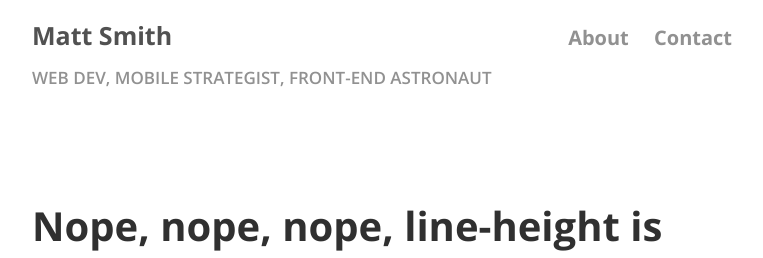
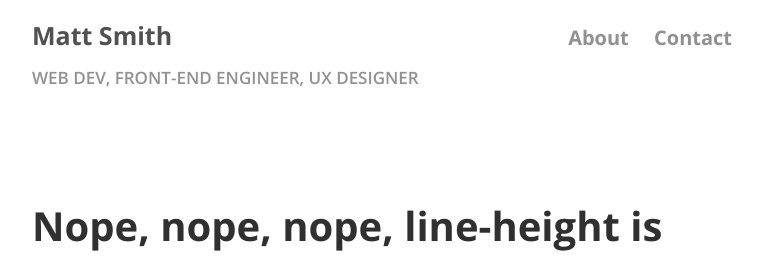
Before and after one commit to AllThingsSmitty/allthingssmitty.github.io, a Jekyll site: the page built from index.html, in a window 1280 px wide. Shown: the top 258 px of the page, without its empty margins (258-1021 px from the left). Built offline with Jekyll 4.4.1, drawn with Linux system fonts in a browser that asks for light colours; the list of posts is cut into pages by our own code; comment, search, counter and statistics services are not loaded.

Commit message:
Updated tagline

```diff
--- a/_layouts/default.html
+++ b/_layouts/default.html
@@ -24,7 +24,7 @@
             <li><a href="{{ site.baseurl }}/contact">Contact</a></li>
           </ul>
         </nav>
-        <small>Web Dev, Mobile Strategist, Front-End Astronaut</small>
+        <small>{{ site.tagline }}</small>
       </header>
 
       <main id="content" role="main">
```
